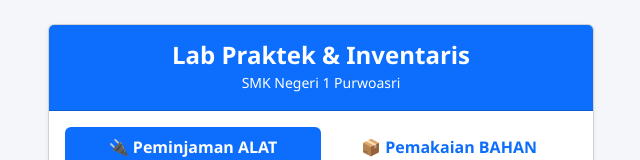
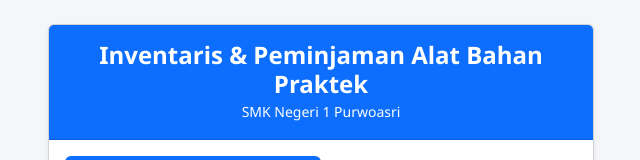
Before and after one commit to jamils80/alatbahanpraktek-smkn1pwa, a plain HTML site: page index.html in a window 1280 px wide. Shown: the top 160 px of the page, without its empty margins (319-959 px from the left). Drawn offline with nearby package versions, Linux system fonts and the light colour scheme; no server answers.

Commit message:
Update index.html

```diff
--- a/index.html
+++ b/index.html
@@ -21,7 +21,7 @@
 
       <div class="card shadow-sm mb-4">
         <div class="card-header text-center py-3">
-          <h4 class="mb-0 fw-bold">Lab Praktek & Inventaris</h4>
+          <h4 class="mb-0 fw-bold">Inventaris & Peminjaman Alat Bahan Praktek</h4>
           <small>SMK Negeri 1 Purwoasri</small>
         </div>
 
```
